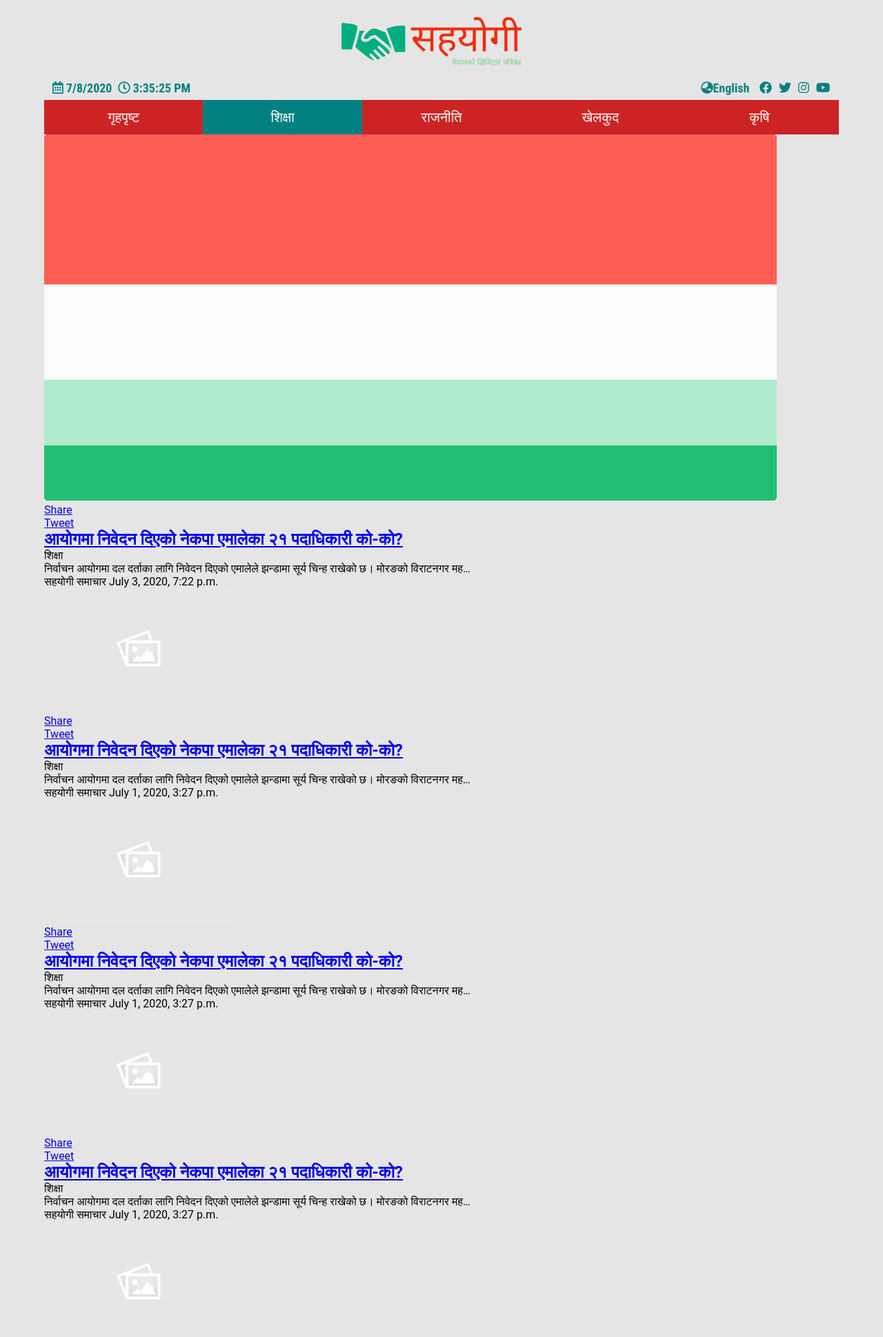
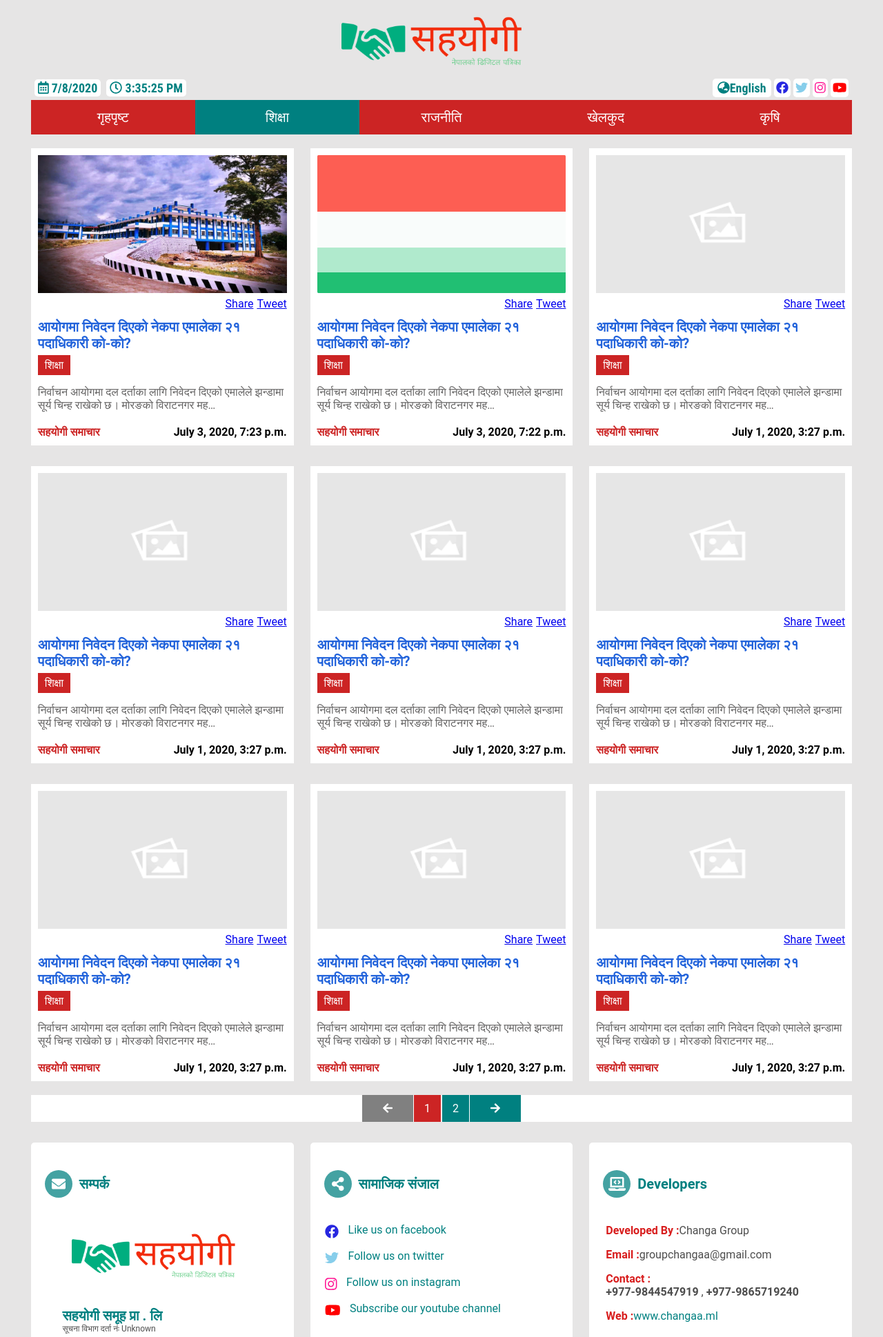
Before and after one commit to N-ikhil-thakur/NewsApp, a Django app: a page that uses templates/visitor/home.html in a window 1280 px wide. Shown: the top 1939 px of the page at 69% size. Run offline with Django 3.2, Linux system fonts and the light colour scheme; data comes from the database, SQL or seed files in the repository; some libraries are stand-ins or nearby versions.

Commit message:
completed news page

```diff
--- a/news/views.py
+++ b/news/views.py
@@ -41,7 +41,7 @@ def newsPage(request, newstype):
     news_types = NewsType.objects.all()
     links = Links.objects.all()[0]
     newstype = NewsType.objects.get(title=newstype)
-    newses_list = News.objects.filter(news_type=newstype)
+    newses_list = News.objects.filter(news_type=newstype).order_by('-pub_date')
     page = request.GET.get('page', 1)
 
     paginator = Paginator(newses_list, 9)
@@ -61,7 +61,7 @@ def newsPage_eng(request, newstype):
     news_types = NewsType.objects.all()
     links = Links.objects.all()[0]
     newstype = NewsType.objects.get(title_eng=newstype)
-    newses_list = News.objects.filter(news_type=newstype)
+    newses_list = News.objects.filter(news_type=newstype).order_by('-pub_date')
     page = request.GET.get('page', 1)
 
     paginator = Paginator(newses_list, 9)
--- a/static/css/home_header.css
+++ b/static/css/home_header.css
@@ -5,7 +5,6 @@
     padding: 0;
     scrollbar-width: thin;
     margin: 0;
-
 }
 
 ::-webkit-scrollbar {
@@ -48,8 +47,21 @@ body::-webkit-scrollbar {
     width: 5px;
 }
 
+body::-webkit-scrollbar-thumb {
+    background: rgb(43, 42, 42);
+}
+
+body::-webkit-scrollbar-thumb:hover {
+    background: rgb(78, 77, 77);
+}
+
+abbr[title] {
+    text-decoration: none;
+    cursor: inherit;
+}
+
 .root {
-    width: 97%;
+    width: 98%;
     height: 100%;
     overflow-x: hidden;
 }
@@ -82,7 +94,7 @@ body::-webkit-scrollbar {
 
 .date-time-social-links {
     display: flex;
-    padding: 7px 10px;
+    padding: 7px 5px;
     flex-direction: row;
     font-size: 18px;
     font-weight: bold;
@@ -96,11 +108,18 @@ body::-webkit-scrollbar {
 }
 
 .date-bx {
-    margin: 0 2px;
+    margin: 2px 2px 2px 0;
+    background: white;
+    padding: 2px 5px;
+    border-radius: 5px;
+
 }
 
 .time-bx {
-    margin: 0 2px;
+    margin: 5px 2px;
+    background: white;
+    padding: 2px 5px;
+    border-radius: 5px;
 }
 
 .social-link {
@@ -111,7 +130,7 @@ body::-webkit-scrollbar {
 
 .social-link a {
     text-decoration: none;
-    color: teal;
+    background: white;
     padding: 3px;
     border-radius: 5px;
     transition: all 0.2s ease-out;
@@ -125,14 +144,14 @@ body::-webkit-scrollbar {
 }
 
 .social-link .language-changer:hover {
-    background: white;
-    color: teal;
-}
-
-.social-link a:hover {
     background: teal;
     color: white;
 }
+
+/* .social-link a:hover {
+    background: rgb(236, 234, 234);
+    color: white;
+} */
 
 .nbr-bx {
     width: 100%;
@@ -212,7 +231,7 @@ body::-webkit-scrollbar {
     width: 100%;
     display: flex;
     flex-flow: row wrap;
-    margin: 20px 0 50px 0;
+    margin: 20px 0 10px 0;
 }
 
 .ftr div {
@@ -292,7 +311,7 @@ body::-webkit-scrollbar {
 
 .social-media-links p {
     width: 95%;
-    padding: 15px 5px;
+    padding: 0;
     display: flex;
     flex-direction: row;
     font-size: 16px;
@@ -315,24 +334,55 @@ body::-webkit-scrollbar {
     font-size: 20px;
 }
 
+.social-media-links p span {
+    padding: 2px;
+    display: inline-block;
+    border-radius: 5px;
+}
+
 .facebook {
     color: rgb(39, 39, 224);
+}
+
+.facebook:hover {
+    color: white;
+    background: rgb(39, 39, 224);
 }
 
 .twitter {
     color: skyblue;
 }
 
+.twitter:hover {
+    color: white;
+    background: skyblue;
+}
+
 .linkedin {
     color: turquoise;
+}
+
+.linkedin:hover {
+    color: white;
+    background: turquoise;
 }
 
 .instagram {
     color: deeppink;
 }
 
+.instagram:hover {
+    color: white;
+    background: deeppink;
+}
+
 .youtube {
     color: red;
+}
+
+.youtube:hover {
+    color: white;
+    background: red;
 }
 
 
@@ -362,7 +412,6 @@ body::-webkit-scrollbar {
     color: rgb(216, 29, 29);
     font-weight: bolder;
     float: left;
-
 }
 
 .developers-contact-info p span {
@@ -387,9 +436,27 @@ body::-webkit-scrollbar {
     text-decoration: none;
     margin: 0 7px 0 0;
     font-size: 17px;
+    padding: 3px 5px;
+    transition: all 0.2s ease;
+    border-radius: 5px;
+}
+
+.copyright {
+    width: 100vw;
+    background: white;
+    color: rgb(155, 147, 147);
+    text-align: center;
+    padding: 5px;
+    font-size: 15px;
 }
 
 
+
+
+.copyright .site-by a {
+    text-decoration: none;
+    color: teal;
+}
 
 .scroll-to-top {
     height: 40px;
@@ -434,6 +501,10 @@ body::-webkit-scrollbar {
     *::-webkit-scrollbar-thumb {
         background: gray;
     }
+
+    .copyright {
+        font-size: 13px;
+    }
 }
 
 @media only screen and (min-width: 680px) {
@@ -460,7 +531,7 @@ body::-webkit-scrollbar {
 
 @media only screen and (min-width: 992px) {
     .root {
-        width: 90%;
+        width: 93%;
     }
 
     .nbr-bx .nbar-itms {
--- a/static/css/news_main.css
+++ b/static/css/news_main.css
@@ -0,0 +1,211 @@
+.main {
+    width: 100%;
+}
+
+.news-grid-bx {
+    width: 100%;
+    margin: 20px 0;
+    display: grid;
+    gap: 30px 5%;
+    grid-template-columns: 30% 30% 30%;
+}
+
+.news {
+    background: white;
+    padding: 10px;
+    border-radius: 0px;
+}
+
+.news img {
+    width: 100%;
+    height: 200px;
+}
+
+.news .share-btns {
+    width: 100%;
+    text-align: right;
+    display: flex;
+    flex-direction: row;
+    justify-content: flex-end;
+    align-items: center;
+}
+
+.news .share-btns div {
+    width: auto;
+    margin: 2px 0 2px 5px;
+    padding: 0;
+}
+
+.news .news-title {
+    font-size: 20px;
+    margin: 10px 0;
+}
+
+.news .news-title a {
+    text-decoration: none;
+    color: rgb(34, 99, 219);
+    transition: all 0.2s ease-out;
+}
+
+.news .news-title a:hover {
+    color: #cc2424;
+}
+
+.news .news-type {
+    background: #cc2424;
+    color: white;
+    padding: 5px 10px;
+}
+
+.news .news-body {
+    color: rgb(100, 99, 99);
+    margin: 20px 0;
+}
+
+.news .editor-date {
+    display: block;
+}
+
+.news .editor-date .news-editor {
+    float: left;
+    font-weight: bold;
+    color: #cc2424;
+}
+
+.news .editor-date .news-pub-date {
+    float: right;
+    font-weight: bold;
+}
+
+.empty-bx {
+    width: 95vw;
+    height: 300px;
+    display: table;
+
+}
+
+.empty-message {
+    display: table-cell;
+    vertical-align: middle;
+    text-align: center;
+    color: #cc2424;
+}
+
+.paginator-bar {
+    width: 100%;
+    display: flex;
+    flex-direction: row;
+    align-items: center;
+    justify-content: center;
+    background: white;
+}
+
+.paginator-bar div {
+    text-align: center;
+    width: auto;
+    overflow-x: auto;
+}
+
+.paginator-bar div a {
+    color: white;
+    text-decoration: none;
+}
+
+.paginator-bar div .disabled {
+    background: gray !important;
+}
+
+.paginator-bar .left a,
+.paginator-bar .right a,
+.paginator-bar .left span,
+.paginator-bar .right span {
+    padding: 10px 30px;
+    background: teal;
+    color: white;
+    display: inline-block;
+    cursor: pointer;
+}
+
+
+
+.paginator-bar div a:hover {
+    background: gray;
+}
+
+.paginator-bar div span:hover {
+    background: gray;
+}
+
+
+
+
+.paginator-bar .middle ul {
+    list-style: none;
+    display: block;
+}
+
+.paginator-bar .middle ul li {
+    float: left;
+    background: teal;
+    color: white;
+    margin: 0 1px;
+    text-align: center;
+    cursor: pointer;
+}
+
+.paginator-bar .middle ul li:hover {
+    background: gray;
+}
+
+.paginator-bar .middle ul li a,
+.paginator-bar .middle ul li span {
+    padding: 10px 15px;
+    display: inline-block;
+}
+
+
+.paginator-bar .middle ul .active {
+    background: #cc2424;
+}
+
+
+@media only screen and (max-width:500px) {
+    .news .news-image {
+        height: 200px;
+    }
+
+    .news-grid-bx {
+        grid-template-columns: 100%;
+        gap: 30px 0%;
+        font-size: 15px;
+    }
+}
+
+@media only screen and (min-width:500px) {
+    .news .news-image {
+        height: 250px;
+    }
+
+    .news-grid-bx {
+        grid-template-columns: 97%;
+        gap: 30px 0%;
+    }
+}
+
+@media only screen and (min-width:690px) {
+    .news .news-image {
+        height: 200px;
+    }
+
+    .news-grid-bx {
+        grid-template-columns: 48% 48%;
+        gap: 30px 4%;
+    }
+}
+
+@media only screen and (min-width: 1000px) {
+    .news-grid-bx {
+        grid-template-columns: 32% 32% 32%;
+        gap: 30px 2%;
+    }
+}
--- a/templates/visitor/home.html
+++ b/templates/visitor/home.html
@@ -5,6 +5,7 @@
     {% load static %}
     <meta charset="UTF-8">
     <meta name="viewport" content="width=device-width, initial-scale=1.0">
+    {% block meta %} {% endblock meta %}
     <title>{% block title %}Sahayogi:Digital Newspaper Nepal{% endblock %}</title>
     <link rel="stylesheet" href="{% static 'css/home_header.css' %}">
     {% block main_css %}
@@ -34,10 +35,10 @@
     <div class="root">
         <div class="hdr">
             <div class="logo">
-                <!-- logo image here  -->
                 <a href="{% url 'homepage' %}">
                     <figure>
-                        <img src="{% static 'images/logo.png'%}" height="auto" width="450px" alt="">
+                        <abbr title="Sahayogi:Digital Newspaper Nepal"><img src="{% static 'images/logo.png'%}"
+                                height="auto" width="450px" alt=""></abbr>
                     </figure>
                 </a>
             </div>
@@ -49,22 +50,22 @@
                             <!-- time from js--></span></span>
                 </div>
                 <div class="social-link">
-                    <a href="{% block language_url%}{% url 'homepage_eng'%}{% endblock %}" class="language-changer"><i
-                            class="fas fa-globe-asia"></i>English</a>
-                    <a href="{{links.facebook}}" class="link">
-                        <i class="fab fa-facebook"></i></a>
-                    <a href="{{links.twitter}}" class="link">
-                        <i class="fab fa-twitter"></i></a>
-                    <a href="{{links.instagram}}" class="link">
-                        <i class="fab fa-instagram"></i></a>
-                    <a href="{{links.youtube}}" class="link">
-                        <i class="fab fa-youtube"></i></a>
-
+                    <abbr title="Translate To English"><strong>
+                            <a href="{% block language_url%}{% url 'homepage_eng'%}{% endblock %}"
+                                class="language-changer">
+                                <i class="fas fa-globe-asia"></i>English</a>
+                        </strong></abbr>
+                    <abbr title="Like us on facebook"><a href="{{links.facebook}}" class="link facebook">
+                            <i class="fab fa-facebook"></i></a></abbr>
+                    <abbr title="Follow us on twitter"><a href="{{links.twitter}}" class="link twitter">
+                            <i class="fab fa-twitter"></i></a></abbr>
+                    <abbr title="Follow us on instagram"><a href="{{links.instagram}}" class="link instagram">
+                            <i class="fab fa-instagram"></i></a></abbr>
+                    <abbr title="Subscribe youtube channel"><a href="{{links.youtube}}" class="link youtube">
+                            <i class="fab fa-youtube"></i></a></abbr>
                 </div>
             </div>
             <div class="nbr-bx" nep>
-                <!-- <ul> -->
-
                 <div class="nbar-itms Homepage">
                     <a class="nbar-items-anchor" href="{% url 'homepage' %}">गृहपृष्ट</a>
                 </div>
@@ -75,12 +76,13 @@
                 {% endfor %}
 
             </div>
+        </div>
         <div class="main">
             {% block main %}
             {% for news_type , values in news_types_with_news.items %}
             <div class="news-container {{news_type}}">
                 <div class="news-type-bx">
-                        {{news_type}}
+                    <a href="{% url 'news' newstype=news_type%}"> {{news_type}}</a>
                 </div>
                 <div class="news-bx owl-carousel owl-theme">
                     {% for news in values %}
@@ -113,6 +115,7 @@
             {% endfor%}
             {% endblock main%}
         </div>
+
         <div class="ftr">
 
             <div class="contact-info-bx">
@@ -123,8 +126,7 @@
                     </span>
                     <strong> सम्पर्क</strong>
                 </div>
-                    <a href="{% url 'homepage' %}"><img src="{% static 'images/logo.png'%}" height="auto"
-                            width="350px"></a>
+                <a href="{% url 'homepage' %}"><img src="{% static 'images/logo.png'%}" height="auto" width="350px"></a>
                 <div class="contact-info">
                     <h4 class="org-name">
                         सहयोगी समूह प्रा . लि
@@ -156,20 +158,20 @@
                     </span>
                     <strong> सामाजिक संजाल </strong>
                 </div>
-                    <p class="facebook">
-                        <span class="logo"><i class="fab fa-facebook-square"></i></span>
+                <p class="facebook-link">
+                    <span class="logo facebook"><i class="fab fa-facebook"></i></span>
                     <span class="description"><a href="{{links.facebook}}">Like us on facebook</a></span>
                 </p>
-                    <p class="twitter">
-                        <span class="logo"><i class="fab fa-twitter-square"></i></span>
-                        <span class="descripx`tion"><a href="{{links.twitter}}">Follow us on twitter</a></span>
+                <p class="twitter-link">
+                    <span class="logo twitter"><i class="fab fa-twitter"></i></span>
+                    <span class="description"><a href="{{links.twitter}}">Follow us on twitter</a></span>
                 </p>
-                    <p class="instagram">
-                        <span class="logo"><i class="fab fa-instagram-square"></i></span>
+                <p class="instagram-link">
+                    <span class="logo instagram"><i class="fab fa-instagram "></i></span>
                     <span class="description"><a href="{{links.instagram}}">Follow us on instagram</a></span>
                 </p>
-                    <p class="youtube">
-                        <span class="logo"><i class="fab fa-youtube-square"></i></span>
+                <p class="youtube-link">
+                    <span class="logo youtube"><i class="fab fa-youtube "></i></span>
                     <span class="description"><a href="{{links.youtube}}">Subscribe our youtube channel</a></span>
                 </p>
 
@@ -211,9 +213,11 @@
                 </p>
 
             </div>
-
         </div>
-
+        <p class="copyright">&copy; Sahayogi Samuha Pvt. Ltd. <span class="year"></span>All rights
+            reserved.</span>
+            <span class="site-by">Site-By: <a href="http://changaa.ml">ChangaaGroup</a>
+        </p>
     </div>
     <div class="scroll-to-top scroll-to-top-hidden">
         <i class="fas fa-long-arrow-alt-up"></i>
--- a/templates/visitor/news.html
+++ b/templates/visitor/news.html
@@ -9,15 +9,14 @@
 <div class="news-grid-bx">
     {% for news in newses %}
     <div class="news">
-        <figure>
-            {% if news.display_picture %}
-            <img class="news-image" src="{{news.display_picture.url}}" alt="Image">
-            {% else %}
-            <img class="news-image" src="{% static 'images/image_placeholder.png'%}" alt="Image">
-            {% endif %}
-        </figure>
+        {% if news.display_picture %}
+        <img class="news-image" src="{{news.display_picture.url}}" alt="Image">
+        {% else %}
+        <img class="news-image" src="{% static 'images/image_placeholder.png'%}" alt="Image">
+        {% endif %}
+
         <div class="share-btns">
-            <div class="fb-share-button" data-href="{% url 'homepage' %}" data-layout="button" data-size="small">
+            <div class="fb-share-button" data-href="{% url 'homepage' %}" data-layout="button_count" data-size="small">
                 <a target="_blank"
                     href="https://www.facebook.com/sharer/sharer.php?u=https%3A%2F%2Fdevelopers.facebook.com%2Fdocs%2Fplugins%2F&amp;src=sdkpreparse"
                     class="fb-xfbml-parse-ignore">Share</a>
@@ -37,7 +36,7 @@
     {% empty %}
     <div class="empty-bx">
         <h2 class="empty-message">
-            <i class="fas fa-exclamation-circle"></i> No news found .</h2>
+            <i class="fas fa-exclamation-circle"></i> No news of this type.</h2>
     </div>
     {% endfor%}
 </div>
@@ -47,12 +46,16 @@
 <div class="paginator-bar">
     <div class="left">
         {% if newses.has_previous %}
-        <a href="?page={{newses.previous_page_number}}">&laquo;</a>
+        <a href="?page={{newses.previous_page_number}}">
+            <i class="fas fa-arrow-left"></i>
+        </a>
         {% else%}
-        <span class="paginator-left-disabled">&laquo;</span>
+        <span class="paginator-left-disabled disabled">
+            <i class="fas fa-arrow-left"></i>
+        </span>
         {% endif%}
     </div>
-    <div class="midlle">
+    <div class="middle">
         <ul class="page-number-bx">
             {% for i in newses.paginator.page_range%}
             {% if newses.number == i %}
@@ -65,9 +68,13 @@
     </div>
     <div class="right">
         {% if newses.has_next %}
-        <a href="?page={{newses.next_page_number}}">&raquo;</a>
+        <a href="?page={{newses.next_page_number}}">
+            <i class="fas fa-arrow-right"></i>
+        </a>
         {% else%}
-        <span class="paginator-left-disabled">&raquo;</span>
+        <span class="paginator-right-disabled disabled">
+            <i class="fas fa-arrow-right"></i>
+        </span>
         {% endif %}
     </div>
 </div>
```
Also changed, not shown: static/css/home_main.css (+20 -1 lines), templates/visitor/home_eng.html (+23 -23 lines), templates/visitor/news_detail.html (+9 -2 lines), templates/visitor/news_detail_eng.html (+9 -2 lines), templates/visitor/news_eng.html (+15 -7 lines). Lines whose indentation alone changed are shown as unchanged.
